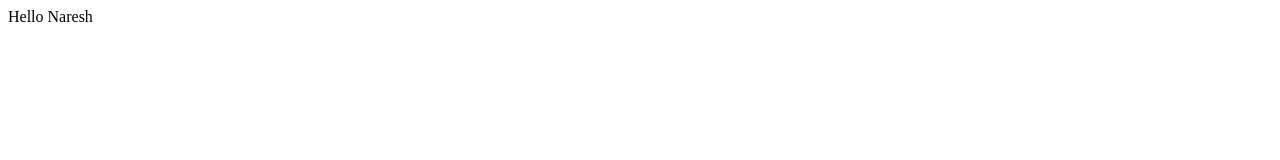
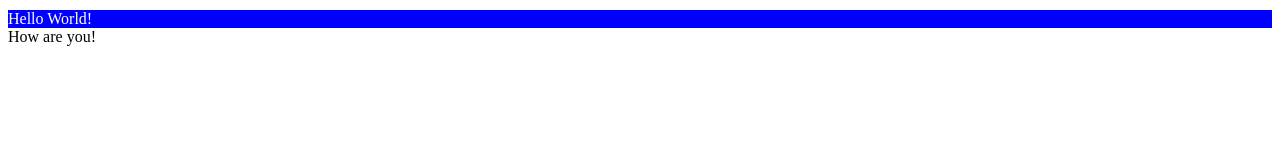
Before and after one commit to knaresh545/Scaler_Web_Dev, a plain HTML site: page index.html in a window 1280 px wide. Drawn offline with Linux system fonts and the light colour scheme.

Commit message:
Updated index html and added style css file

```diff
--- a/index.html
+++ b/index.html
@@ -1,12 +1,29 @@
 <!DOCTYPE html>
 <html lang="en">
-<head>
-    <meta charset="UTF-8">
-    <meta http-equiv="X-UA-Compatible" content="IE=edge">
-    <meta name="viewport" content="width=device-width, initial-scale=1.0">
-    <title>Document</title>
-</head>
-<body>
-    Hello Naresh
-</body>
+  <head>
+    <meta charset="UTF-8" />
+    <meta http-equiv="X-UA-Compatible" content="IE=edge" />
+    <meta name="viewport" content="width=device-width, initial-scale=1.0" />
+    <title>Scaler Academy Bootcamp</title>
+    <!--External CSS-->
+    <link rel="stylesheet" href="./style.css" />
+    <!--Internal CSS-->
+    <!-- <style>
+      div {
+        display: block;
+        background-color: aqua;
+        color: black;
+      }
+    </style> -->
+    <!--If Inline, Internal and External CSS are present for a particular element  Inline CSS takse the higher priority
+    and if any other styles are defined rather than Internal those styles are also applied to the element -->
+    <!--If both Internal and External CSS are present for a particular element Internal CSS takes the higher priority-->
+  </head>
+  <body>
+    <!--Inline CSS-->
+    <div class="greetings greet" id="test-id">Hello World!</div>
+    <!-- In CSS id styling takes higher priority over the class-->
+    <!--CSS styling is applied top to bottom-->
+    <div id="test-id">How are you!</div>
+  </body>
 </html>
--- /dev/null
+++ b/style.css
@@ -0,0 +1,10 @@
+.greet {
+  background-color: red;
+}
+
+.greetings {
+  display: block;
+  background-color: blue;
+  color: white;
+  margin-top: 10px;
+}
```
Also changed, not shown: basics.html (added, +65 -0 lines).
